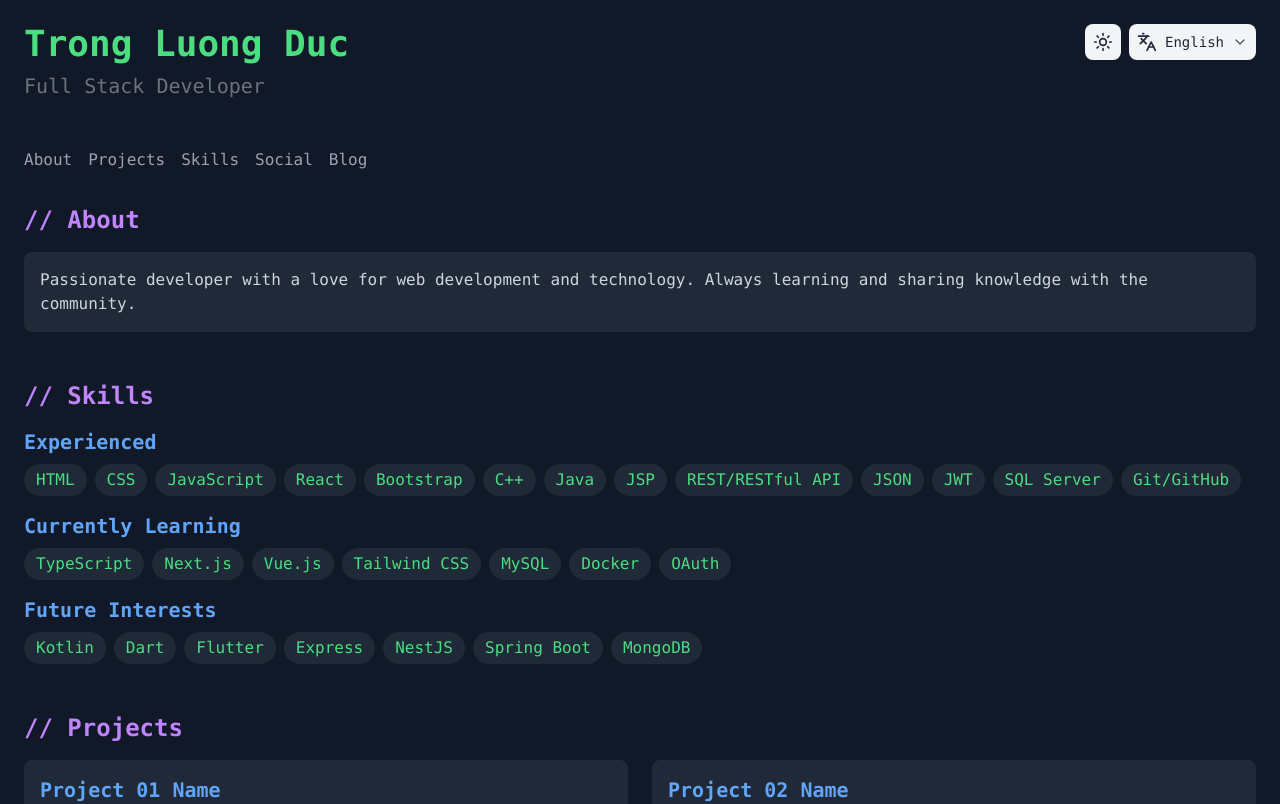
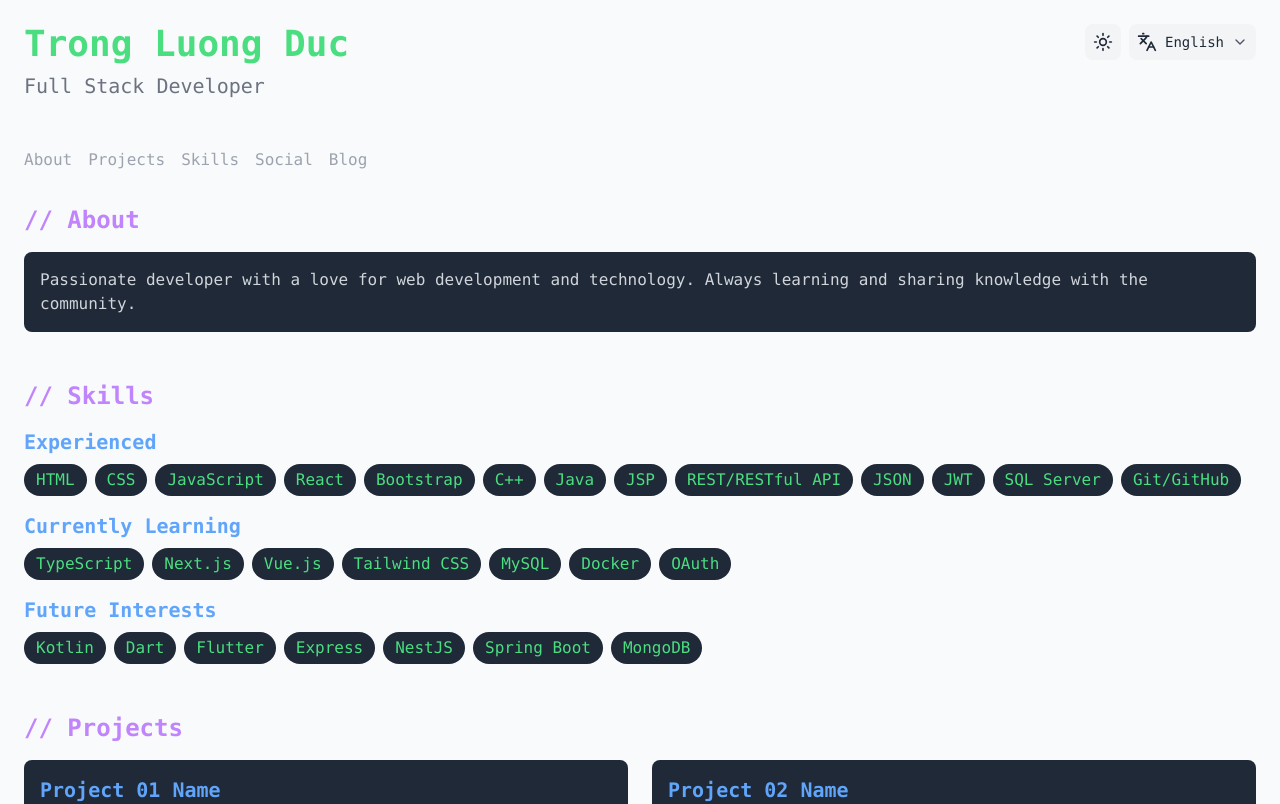
Before and after one commit to luongductrong/portfolio-v1, a Vue app: page / in a window 1280 px wide. Shown: the top 804 px of the page. Built offline with nearby package versions, Linux system fonts and the light colour scheme; some icons are missing.

Commit message:
Update: tailwind config, index.html: use darkMode html class; App.vue: background: add darkmode

```diff
--- a/index.html
+++ b/index.html
@@ -1,5 +1,5 @@
 <!doctype html>
-<html lang="">
+<html lang="en" class="html">
   <head>
     <meta charset="UTF-8" />
     <link rel="icon" href="/favicon.ico" />
--- a/src/App.vue
+++ b/src/App.vue
@@ -8,7 +8,7 @@
 </script>
 
 <template>
-  <div class="min-h-screen bg-gray-900 text-gray-300 p-6 font-mono">
+  <div class="min-h-screen bg-gray-50 dark:bg-gray-900 text-gray-300 p-6 font-mono">
     <div class="max-w-screen-xl mx-auto">
       <AppHeader />
       <AppNavigator />
--- a/tailwind.config.js
+++ b/tailwind.config.js
@@ -5,6 +5,7 @@
 
 export default {
   content: ['./index.html', './src/**/*.{vue,js,ts,jsx,tsx}'],
+  darkMode: 'class',
   theme: {
     extend: {},
   },
```
